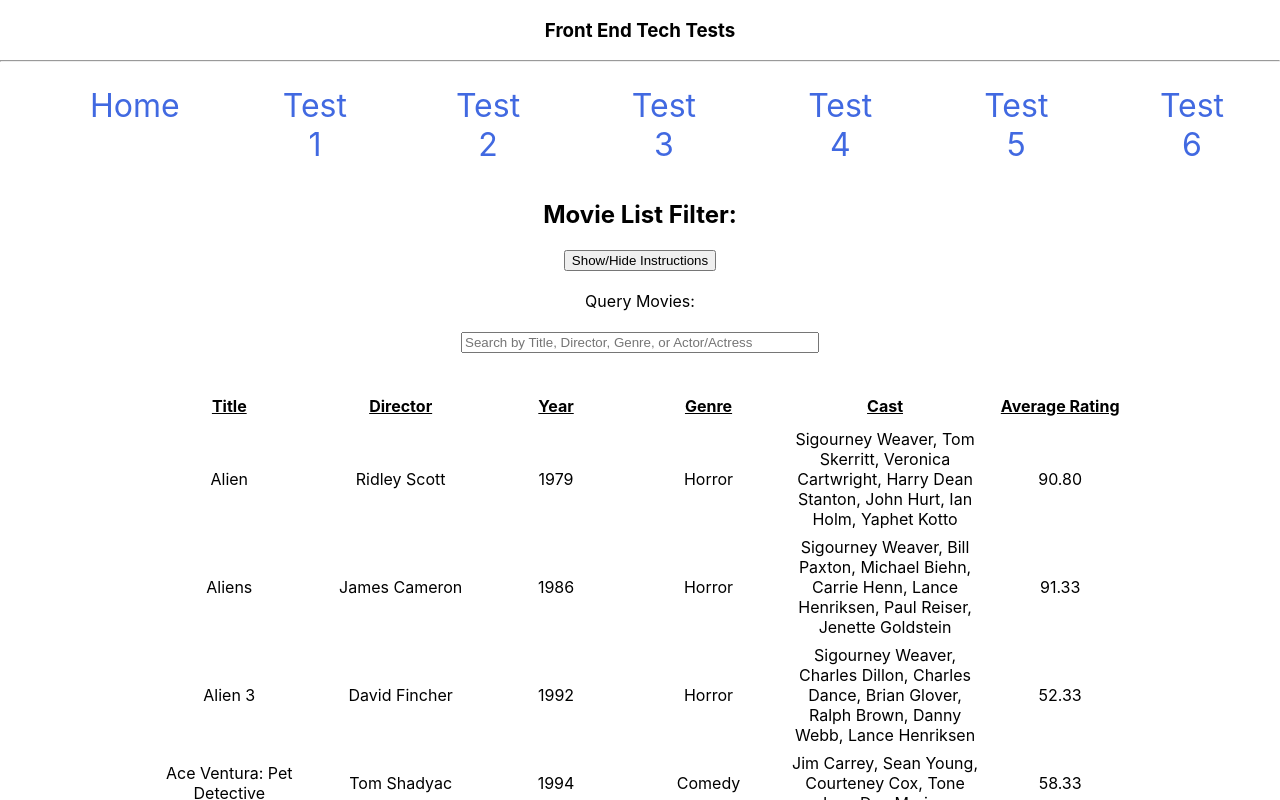
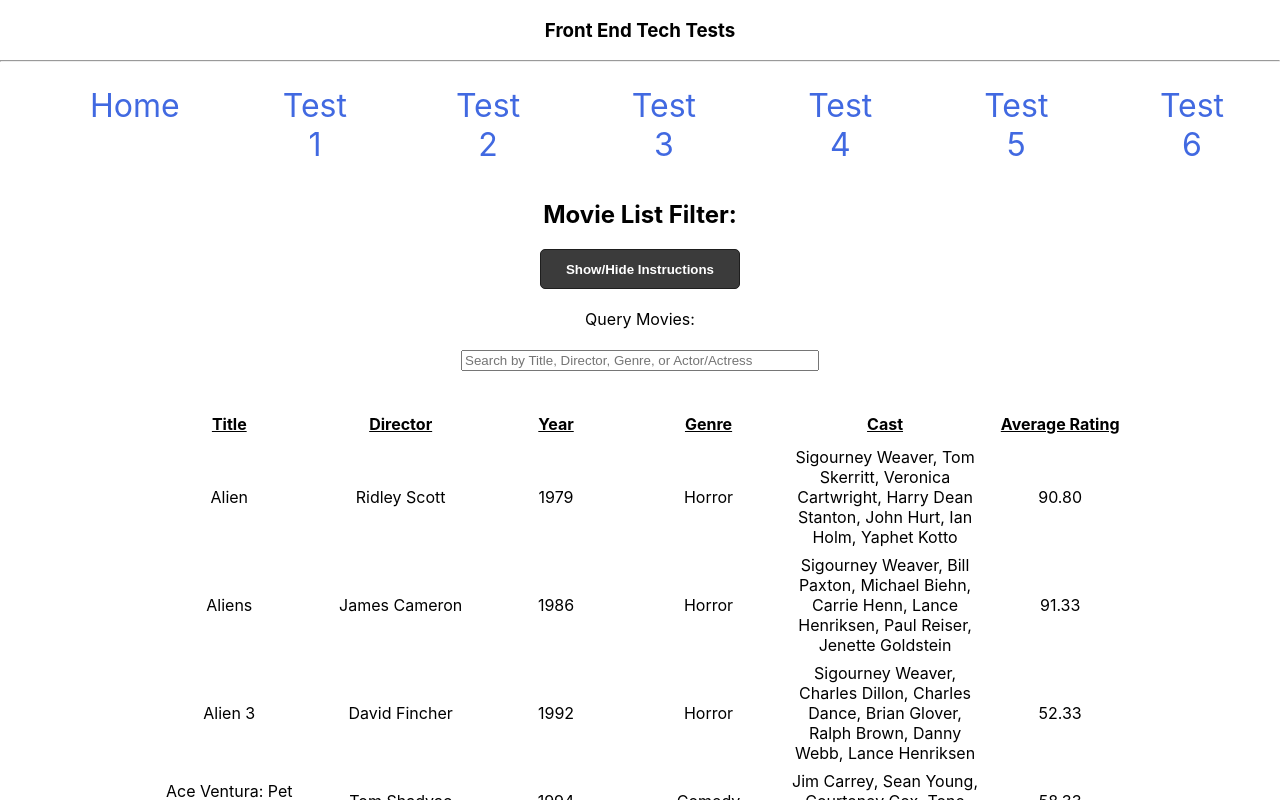
Before and after one commit to Edd-NC/front-end-tech-tests, a React (Create React App) app: page /test/1 in a window 1280 px wide. Shown: the top 800 px of the page. Built offline with nearby package versions, Linux system fonts and the light colour scheme.

Commit message:
adding css to instructions button

```diff
--- a/src/components/test1/Test1.css
+++ b/src/components/test1/Test1.css
@@ -18,3 +18,22 @@ table th {
 #listQuery {
     width: 350px;
 }
+
+.instructionsButton {
+    background-color: rgb(59, 59, 59);
+    color: white;
+    font-weight: bold;
+    cursor: pointer;
+    border: solid 1px rgb(30, 30, 30);
+    width: 200px;
+    height: 40px;
+    border-radius: 5px;
+}
+
+.instructionsButton:hover {
+    opacity: 0.8;
+}
+
+.instructionsButton:active {
+    opacity: 0.5;
+}
--- a/src/components/test1/Test1.jsx
+++ b/src/components/test1/Test1.jsx
@@ -9,7 +9,7 @@ const Test1 = () => {
     return (
         <section>
             <h2>Movie List Filter:</h2>
-            <button onClick={() => setShowInstructions(bool => !bool)}>Show/Hide Instructions</button><br /><br />
+            <button className="instructionsButton" onClick={() => setShowInstructions(bool => !bool)}>Show/Hide Instructions</button><br /><br />
             {showInstructions &&
             <section>
                 <hr />
```
